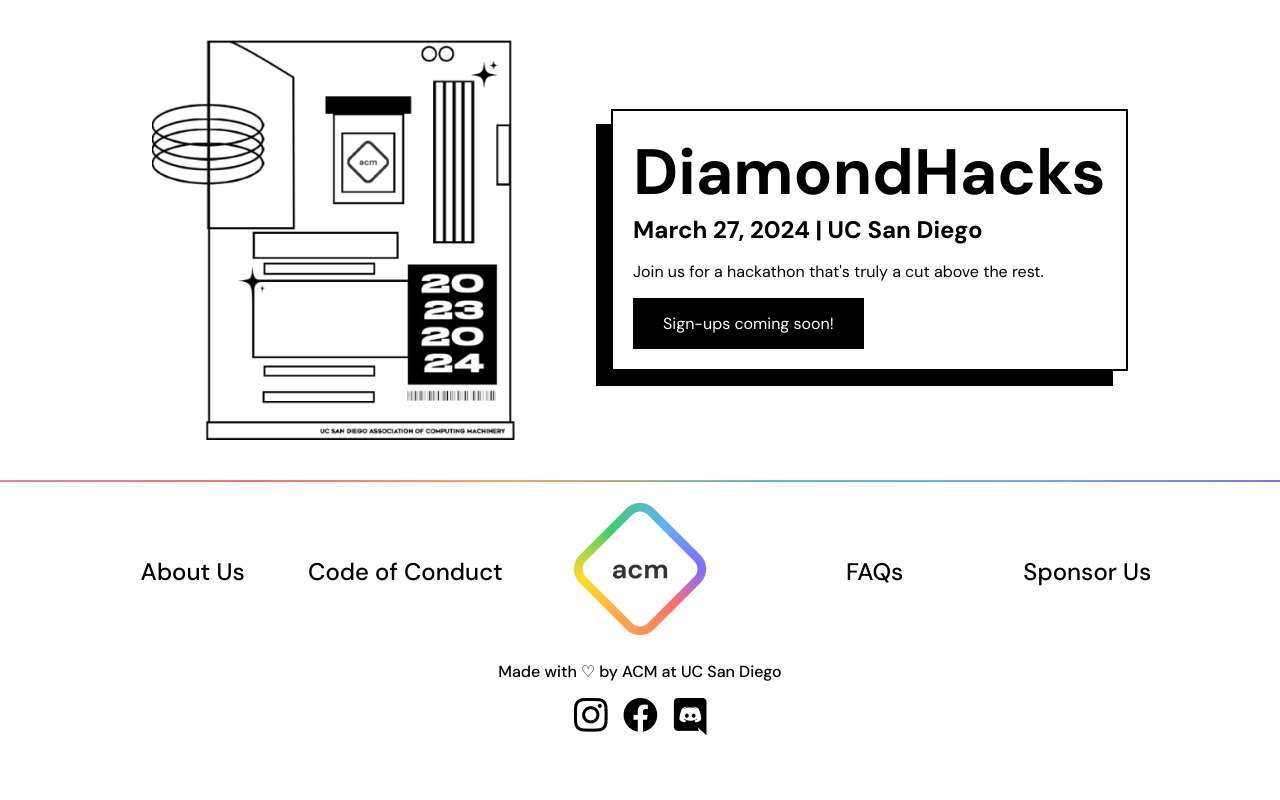
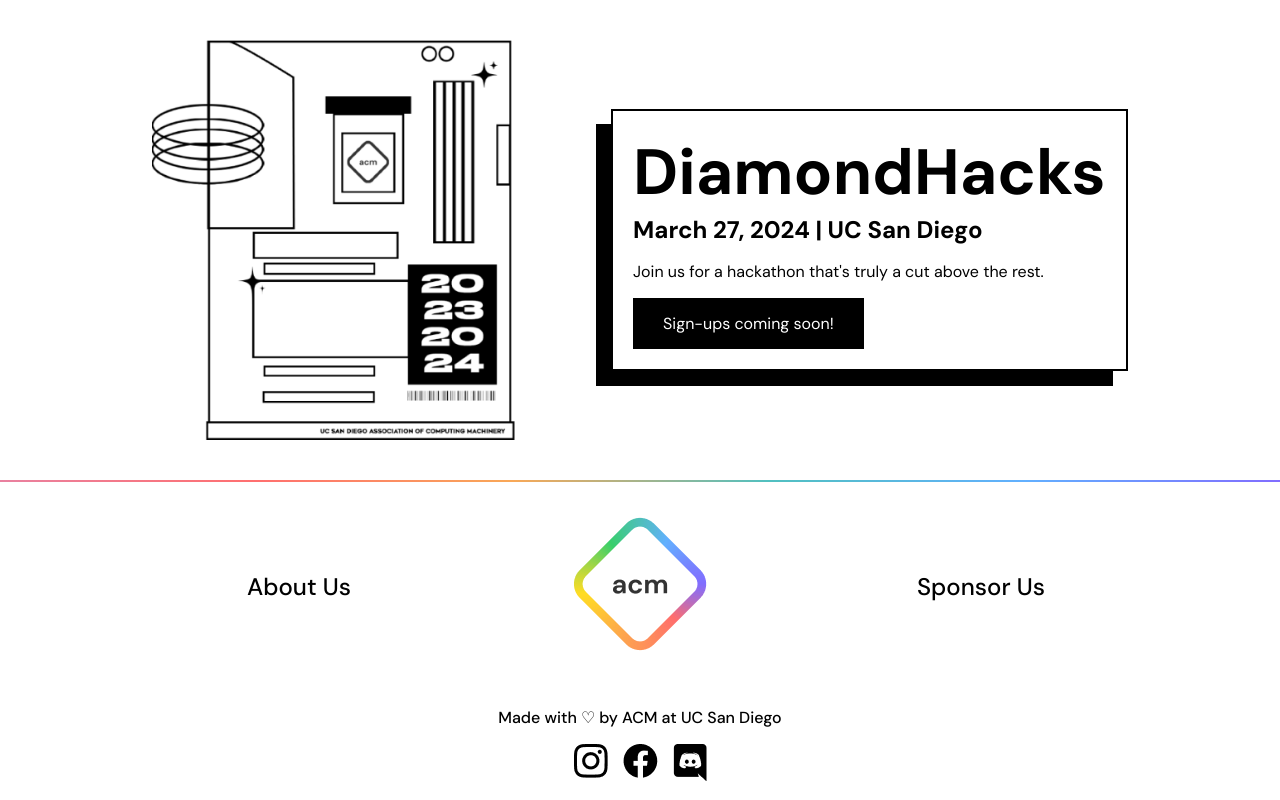
Before and after one commit to acmucsd/hackathon-website, a Next.js app: page / in a window 1280 px wide. Built offline with nearby package versions, Linux system fonts and the light colour scheme.

Commit message:
minor changes

```diff
--- a/src/components/Footer/Footer.tsx
+++ b/src/components/Footer/Footer.tsx
@@ -1,29 +1,22 @@
 import styles from './footer.module.css';
 import Socials from '@/components/Socials/Socials';
-import Image from 'next/image';
 
 export default function Footer() {
   return (
     <div className={styles.container}>
       <div className={`${styles.buttonsContainer} ${styles.desktop}`}>
         <div className={styles.linksContainer}>
-          <a className={styles.linkText} href="#" target="_blank">
+          <a className={styles.linkText} href="https://acmucsd.com/about" target="_blank">
             About Us
-          </a>
-          <a className={styles.linkText} href="#" target="_blank">
-            Code of Conduct
           </a>
         </div>
 
         <a className={styles.logo} href="https://acmucsd.com/" target="_blank">
-          <img src="./acm-logo.png" alt="ACM Logo" />
+          <img src="./acm-logo.png" alt="ACM Logo"/>
         </a>
 
         <div className={styles.linksContainer}>
-          <a className={styles.linkText} href="#" target="_blank">
-            FAQs
-          </a>
-          <a className={styles.linkText} href="#" target="_blank">
+          <a className={styles.linkText} href="https://acmucsd.com/sponsor" target="_blank">
             Sponsor Us
           </a>
         </div>
@@ -32,7 +25,7 @@
       <div className={`${styles.buttonsContainer} ${styles.mobile}`}>
         <div className={styles.logoContainer}>
           <a className={styles.logo} href="https://acmucsd.com/" target="_blank">
-            <img src="./acm-logo.png" alt="ACM Logo" className={styles.logoImage} />
+            <img src="./acm-logo.png" alt="ACM Logo" className={styles.logoImage}/>
           </a>
         </div>
 
@@ -54,7 +47,7 @@
 
       <p className={styles.message}>Made with ♡ by ACM at UC San Diego</p>
 
-      <Socials />
+      <Socials/>
     </div>
   );
 }
--- a/src/components/Footer/footer.module.css
+++ b/src/components/Footer/footer.module.css
@@ -14,7 +14,7 @@
   justify-content: center;
   align-items: center;
 
-  padding: 15px 30px;
+  padding: 30px;
   box-sizing: border-box;
 }
 
@@ -53,10 +53,6 @@
   }
 }
 
-.message {
-  margin-top: 0;
-}
-
 @media only screen and (max-width: 768px) {
   .mobile {
     display: flex;
--- a/src/components/Main/Main.tsx
+++ b/src/components/Main/Main.tsx
@@ -1,5 +1,4 @@
 import styles from './main.module.css';
-import Image from 'next/image';
 export default function Main() {
   return (
     <div className={styles.container}>
--- a/src/components/Main/main.module.css
+++ b/src/components/Main/main.module.css
@@ -43,10 +43,6 @@
     font-size: 0.75rem;
   }
 
-  .title {
-    font-size: 3em;
-  }
-
   .image {
     height: 300px;
   }
```
